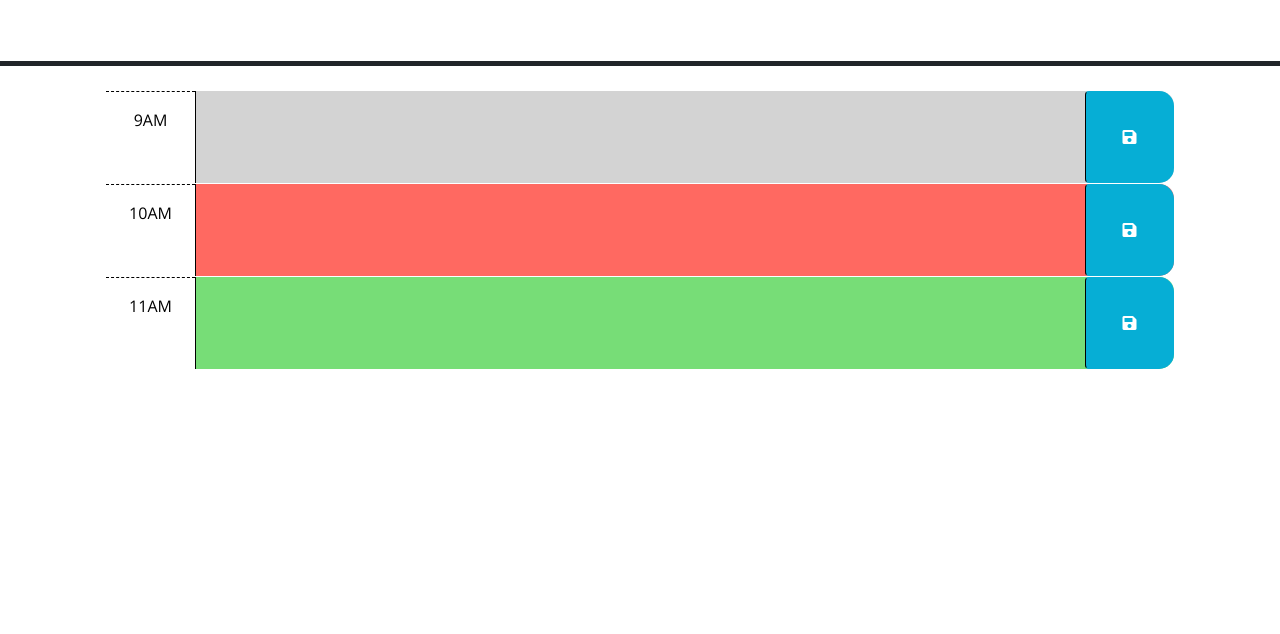
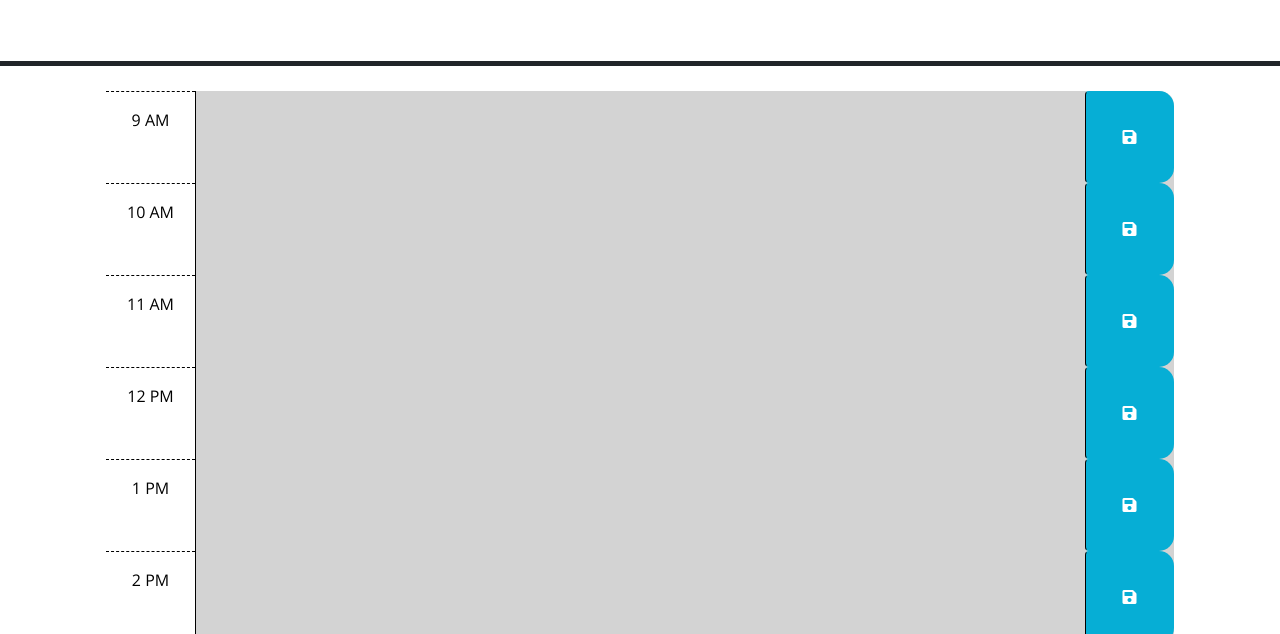
Before and after one commit to jameslwilson364/Challenge-5-Daily_Calendar, a plain HTML site: page index.html in a window 1280 px wide. Shown: the part 166-800 px from the top of the page. Drawn offline with nearby package versions, Linux system fonts and the light colour scheme.

Commit message:
saturday morning loop

```diff
--- a/index.html
+++ b/index.html
@@ -28,7 +28,7 @@
       <p class="lead">A simple calendar app for scheduling your work day</p>
       <p id="currentDay" class="lead"></p>
     </header>
-    <div class="container-lg px-5">
+    <div class="container-lg px-5 " id="scheduleContainer">
       <!-- Use class for "past", "present", and "future" to apply styles to the
         time-block divs accordingly. The javascript will need to do this by
         adding/removing these classes on each div by comparing the hour in the
@@ -38,33 +38,6 @@
         in the finished product. Remember to delete this comment once the
         code is implemented.
         -->
-
-      <!-- Example of a past time block. The "past" class adds a gray background color. -->
-      <div id="hour-9" class="row time-block past">
-        <div class="col-2 col-md-1 hour text-center py-3">9AM</div>
-        <textarea class="col-8 col-md-10 description" rows="3"> </textarea>
-        <button class="btn saveBtn col-2 col-md-1" aria-label="save">
-          <i class="fas fa-save" aria-hidden="true"></i>
-        </button>
-      </div>
-
-      <!-- Example of a a present time block. The "present" class adds a red background color. -->
-      <div id="hour-10" class="row time-block present">
-        <div class="col-2 col-md-1 hour text-center py-3">10AM</div>
-        <textarea class="col-8 col-md-10 description" rows="3"> </textarea>
-        <button class="btn saveBtn col-2 col-md-1" aria-label="save">
-          <i class="fas fa-save" aria-hidden="true"></i>
-        </button>
-      </div>
-
-      <!-- Example of a future time block. The "future" class adds a green background color. -->
-      <div id="hour-11" class="row time-block future">
-        <div class="col-2 col-md-1 hour text-center py-3">11AM</div>
-        <textarea class="col-8 col-md-10 description" rows="3"> </textarea>
-        <button class="btn saveBtn col-2 col-md-1" aria-label="save">
-          <i class="fas fa-save" aria-hidden="true"></i>
-        </button>
-      </div>
 
     <script src="https://code.jquery.com/jquery-3.4.1.min.js"></script>
     <script
--- a/script.js
+++ b/script.js
@@ -1,6 +1,43 @@
 // Wrap all code that interacts with the DOM in a call to jQuery to ensure that
 // the code isn't run until the browser has finished rendering all the elements
 // in the html.
+// get a handle on objects
+var scheduleContainer = $('#scheduleContainer');
+var timeArray = $(["9 AM", "10 AM", "11 AM", "12 PM", "1 PM", "2 PM", "3 PM", "4 PM", "5 PM"]);
+var timeArrayInts = $([9,10,11,12,13,14,15,16,17]);
+var currentTime = dayjs().hour();
+console.log(timeArray.length);
+console.log(timeArrayInts.length);
+console.log(currentTime);
+// loop function to create blocks for hours 9-5 need to color code each time block
+
+for (i=0; i < timeArrayInts.length; i++) {
+
+  $(scheduleContainer).append('<div id=timeArrayLine class="row time-block past"></div>');
+  var timeArrayLine = $('#timeArrayLine');
+  $(timeArrayLine).append('<div class="col-2 col-md-1 hour text-center py-3">'+  timeArray[i] + '</div>');
+  $(timeArrayLine).append('<textarea class="col-6 col-md-10 description" rows=3></textarea>');
+  $(timeArrayLine).append('<button class="btn saveBtn col-2 col-md-1" aria-label=save><i class="fas fa-save" aria-hidden=true></i></button>');
+
+  if (currentTime > timeArrayInts[i]) {
+    console.log(timeArrayInts[i]);
+    // $(scheduleContainer).append('<div id=timeArrayLine class="row time-block past"></div>');
+
+  } else if (currentTime === timeArrayInts[i]) {
+    // $(scheduleContainer).append('<div id=timeArrayLine class="row time-block present"></div>');
+
+  } else if (currentTime < timeArrayInts[i]){
+    // $(scheduleContainer).append('<div id=timeArrayLine class="row time-block future"></div>');
+
+  }
+
+
+  console.log(timeArray[i]);
+  console.log(scheduleContainer);
+  console.log(timeArrayInts[i]);
+}
+
+// capture events in each timeblock in local storage on button click and store them in the block
 $(function () {
   // TODO: Add a listener for click events on the save button. This code should
   // use the id in the containing time-block as a key to save the user input in
@@ -21,3 +58,16 @@ $(function () {
   //
   // TODO: Add code to display the current date in the header of the page.
 });
+// GIVEN I am using a daily planner to create a schedule
+// WHEN I open the planner
+// THEN the current day is displayed at the top of the calendar
+// WHEN I scroll down
+// THEN I am presented with timeblocks for standard business hours of 9am&ndash;5pm
+// WHEN I view the timeblocks for that day
+// THEN each timeblock is color coded to indicate whether it is in the past, present, or future
+// WHEN I click into a timeblock
+// THEN I can enter an event
+// WHEN I click the save button for that timeblock
+// THEN the text for that event is saved in local storage
+// WHEN I refresh the page
+// THEN the saved events persist
```
